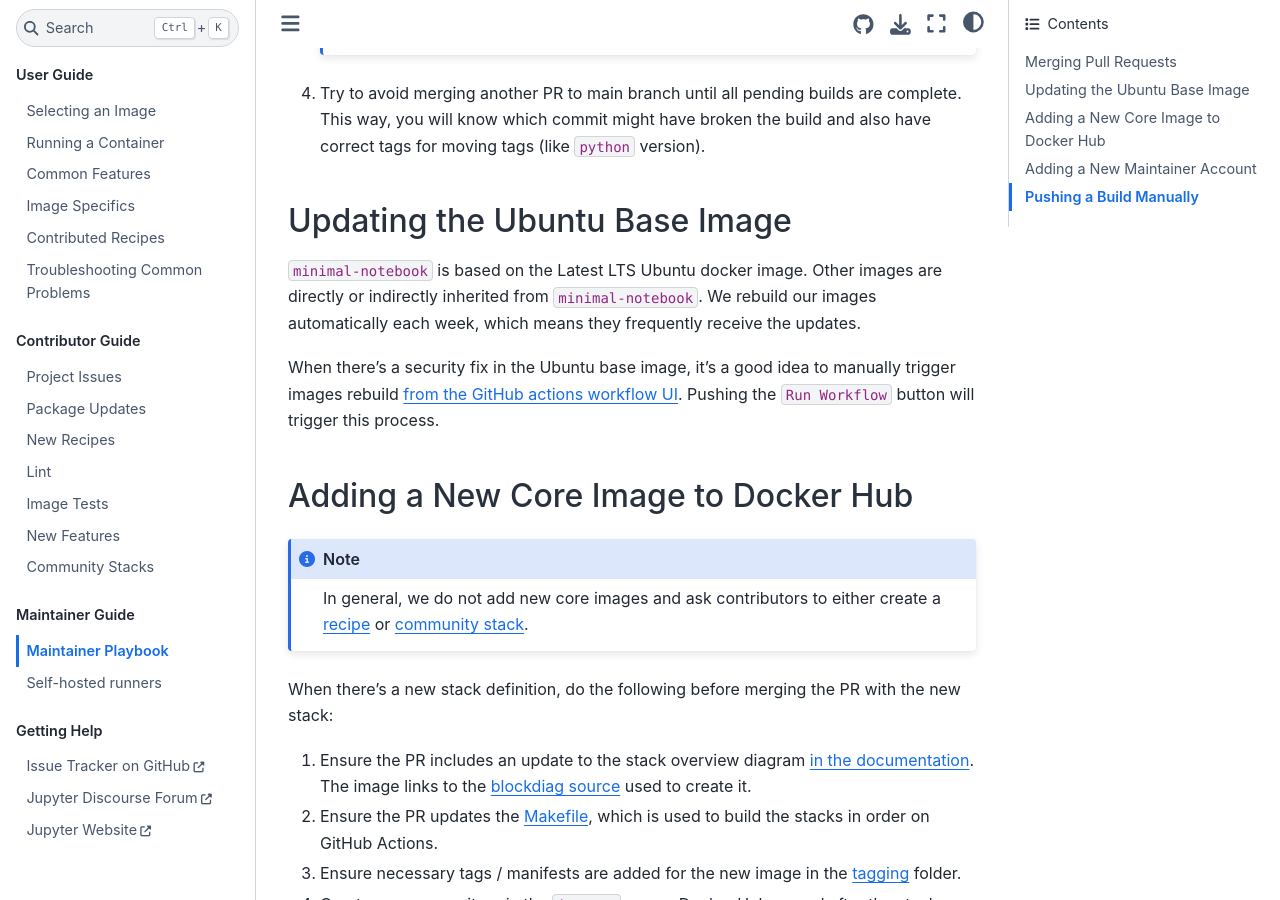
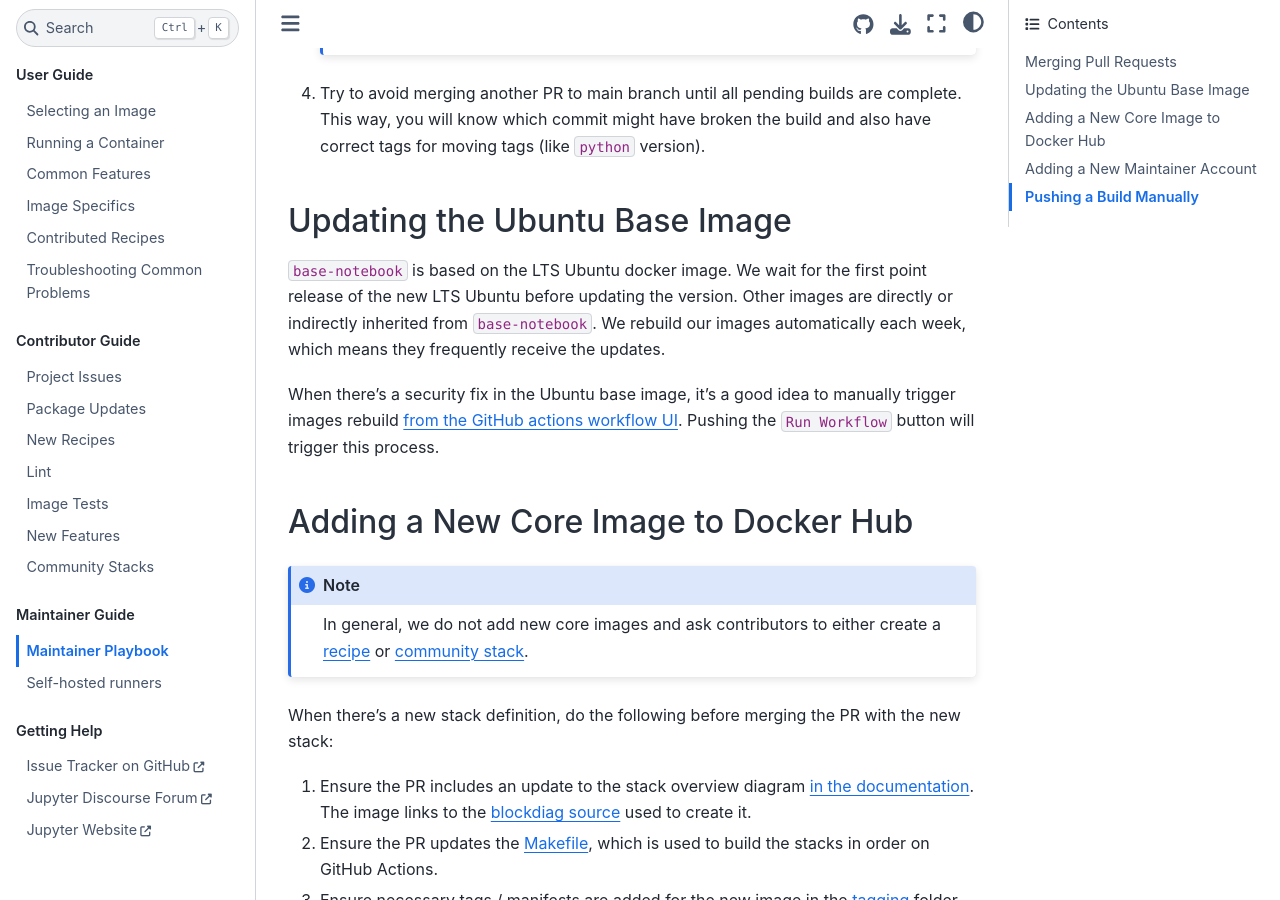
Before and after one commit to jupyter/docker-stacks, a Sphinx documentation site: the page built from docs/maintaining/tasks.md, in a window 1280 px wide and 900 px high, scrolled down 455 px. Built offline with Sphinx 7.4.7 and the Sphinx Book theme 1.1.4, drawn with Linux system fonts in a browser that asks for light colours.

```diff
--- a/docs/maintaining/tasks.md
+++ b/docs/maintaining/tasks.md
@@ -18,8 +18,9 @@
 
 ## Updating the Ubuntu Base Image
 
-`minimal-notebook` is based on the Latest LTS Ubuntu docker image.
-Other images are directly or indirectly inherited from `minimal-notebook`.
+`base-notebook` is based on the LTS Ubuntu docker image.
+We wait for the first point release of the new LTS Ubuntu before updating the version.
+Other images are directly or indirectly inherited from `base-notebook`.
 We rebuild our images automatically each week, which means they frequently receive the updates.
 
 When there's a security fix in the Ubuntu base image, it's a good idea to manually trigger images rebuild [from the GitHub actions workflow UI](https://github.com/jupyter/docker-stacks/actions/workflows/docker.yml).
```
Also changed, not shown: docs/using/recipes.md (+1 -1 lines), tagging/README.md, 1 other file.
